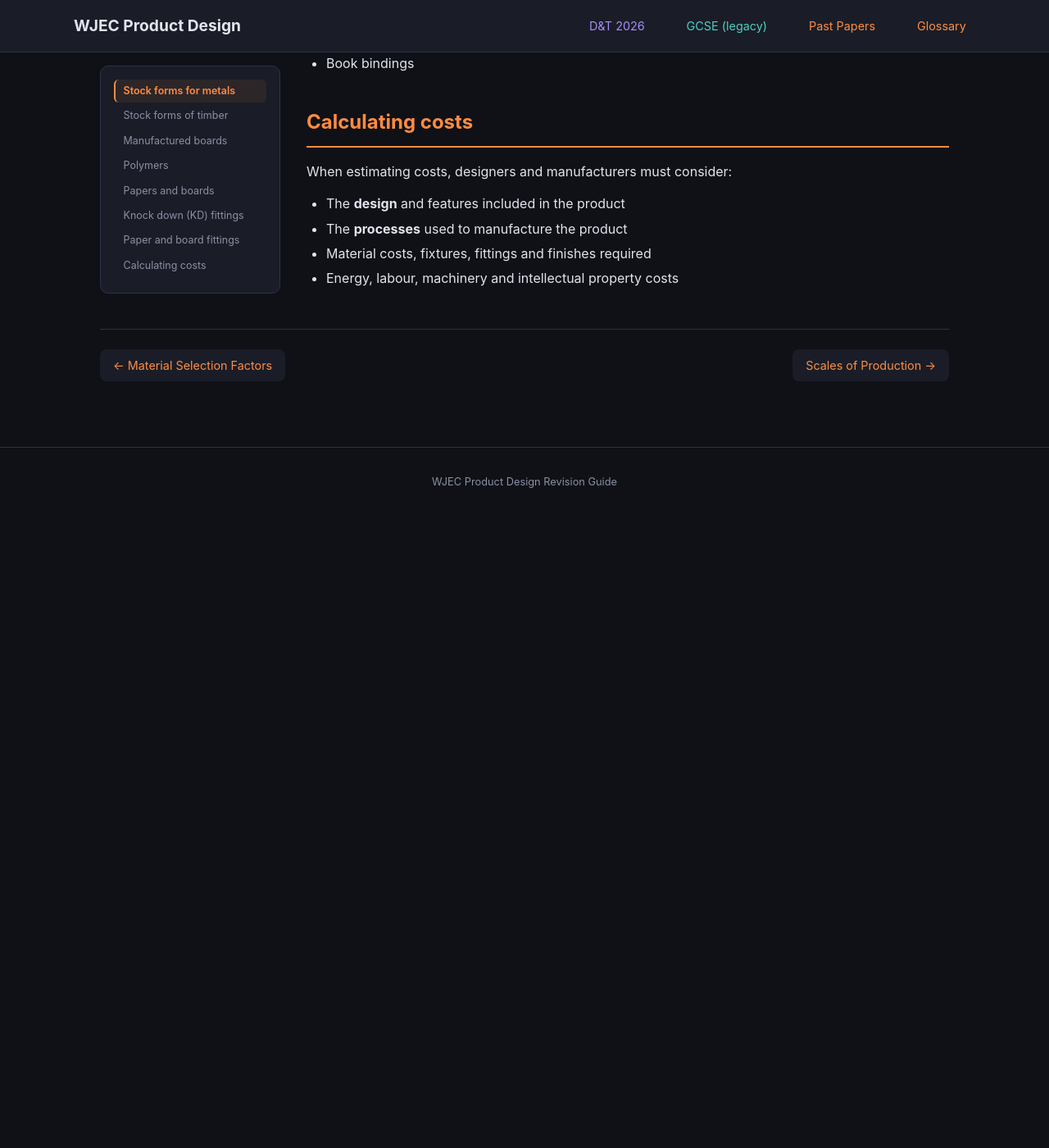
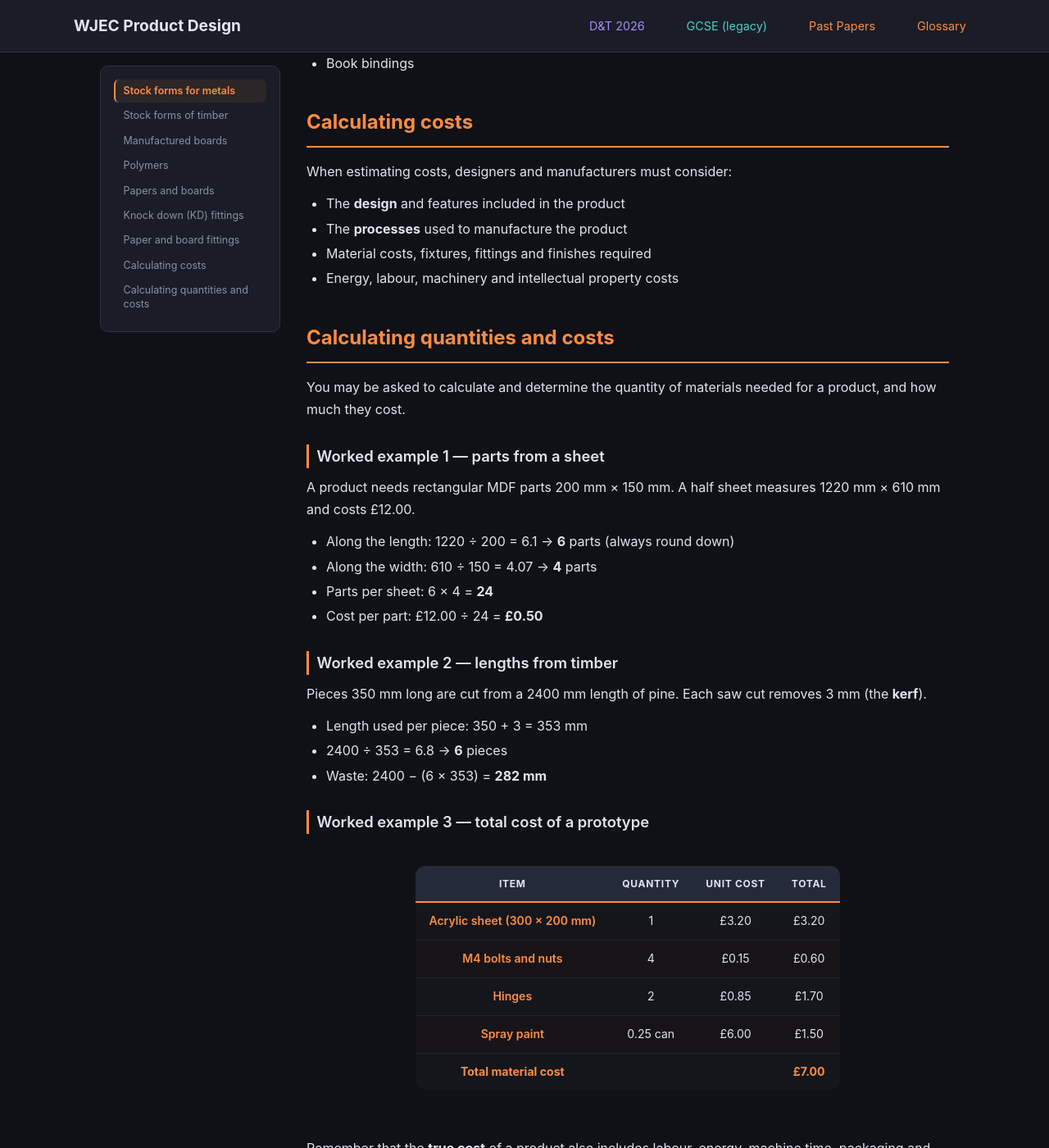
Before and after one commit to jase1979/pd, a Jekyll site: the page built from gcse/unit2/stock-forms/index.md, in a window 1280 px wide and 1400 px high, scrolled down 2477 px. Shown: the whole window at 82% size. Built offline with Jekyll 4.4.1, drawn with Linux system fonts in a browser that asks for light colours; before the commit the page ends 3107 px from its top, so only the background shows below that; some of the changed text lies outside the part shown.

Commit message:
feat(gcse/stock-forms): add worked material quantity and cost calculations
Co-Authored-By: Claude Opus 5.5 <noreply@anthropic.com>
Claude-Session: https://claude.ai/code/session_01DpfhjA9JZdn9Fs3Y2Cfuwh

```diff
--- a/gcse/unit2/stock-forms/index.md
+++ b/gcse/unit2/stock-forms/index.md
@@ -89,3 +89,38 @@ When estimating costs, designers and manufacturers must consider:
 - The **processes** used to manufacture the product
 - Material costs, fixtures, fittings and finishes required
 - Energy, labour, machinery and intellectual property costs
+
+## Calculating quantities and costs
+
+You may be asked to calculate and determine the quantity of materials needed for a product, and how much they cost.
+
+### Worked example 1 — parts from a sheet
+
+A product needs rectangular MDF parts 200 mm × 150 mm. A half sheet measures 1220 mm × 610 mm and costs £12.00.
+
+- Along the length: 1220 ÷ 200 = 6.1 → **6** parts (always round down)
+- Along the width: 610 ÷ 150 = 4.07 → **4** parts
+- Parts per sheet: 6 × 4 = **24**
+- Cost per part: £12.00 ÷ 24 = **£0.50**
+
+### Worked example 2 — lengths from timber
+
+Pieces 350 mm long are cut from a 2400 mm length of pine. Each saw cut removes 3 mm (the **kerf**).
+
+- Length used per piece: 350 + 3 = 353 mm
+- 2400 ÷ 353 = 6.8 → **6** pieces
+- Waste: 2400 − (6 × 353) = **282 mm**
+
+### Worked example 3 — total cost of a prototype
+
+| Item | Quantity | Unit cost | Total |
+|---|---|---|---|
+| Acrylic sheet (300 × 200 mm) | 1 | £3.20 | £3.20 |
+| M4 bolts and nuts | 4 | £0.15 | £0.60 |
+| Hinges | 2 | £0.85 | £1.70 |
+| Spray paint | 0.25 can | £6.00 | £1.50 |
+| **Total material cost** | | | **£7.00** |
+
+Remember that the **true cost** of a product also includes labour, energy, machine time, packaging and profit.
+
+> **Exam tip:** Always show your working, include units, and round **down** when working out how many parts fit — you cannot use part of a part.
```
